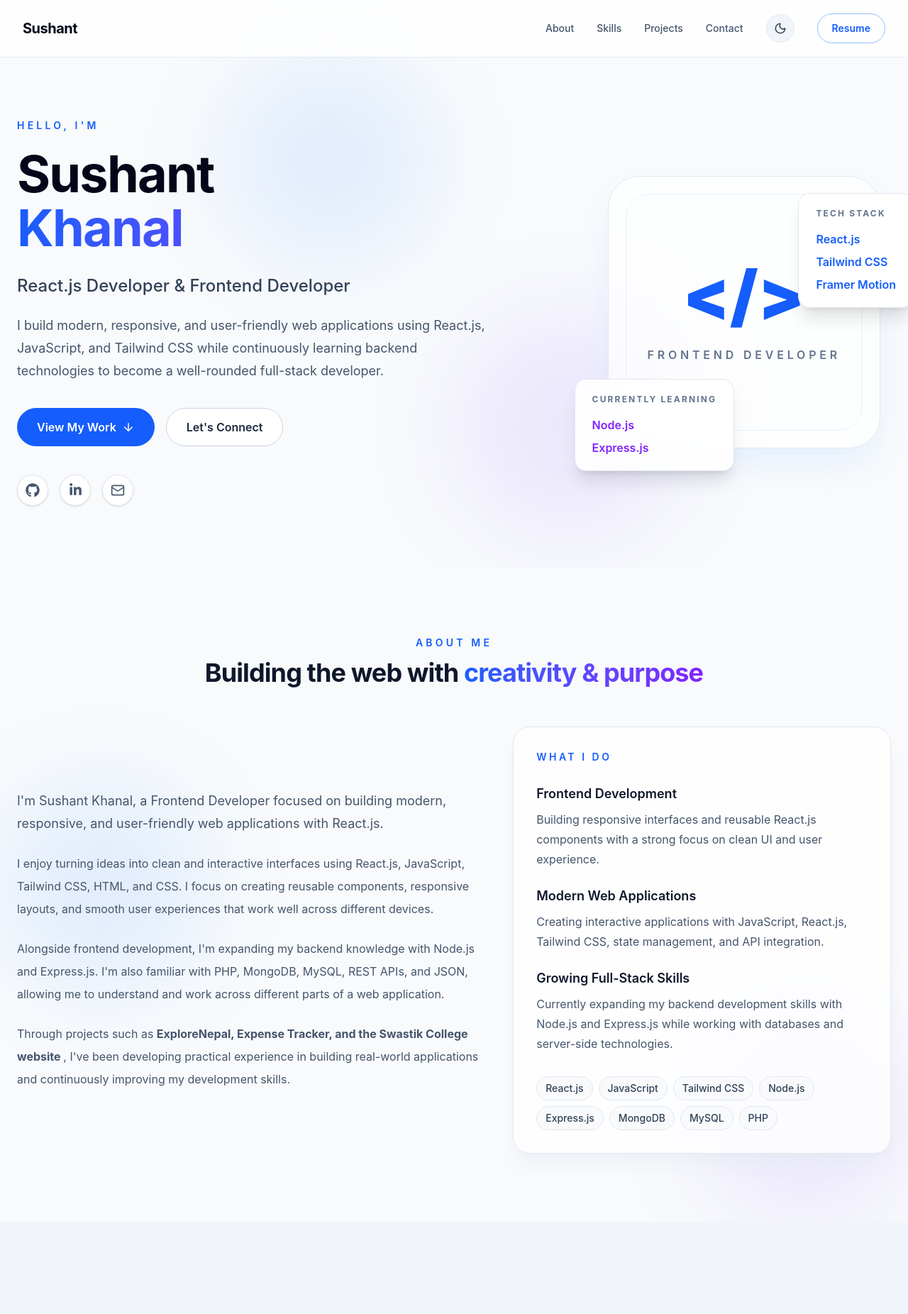
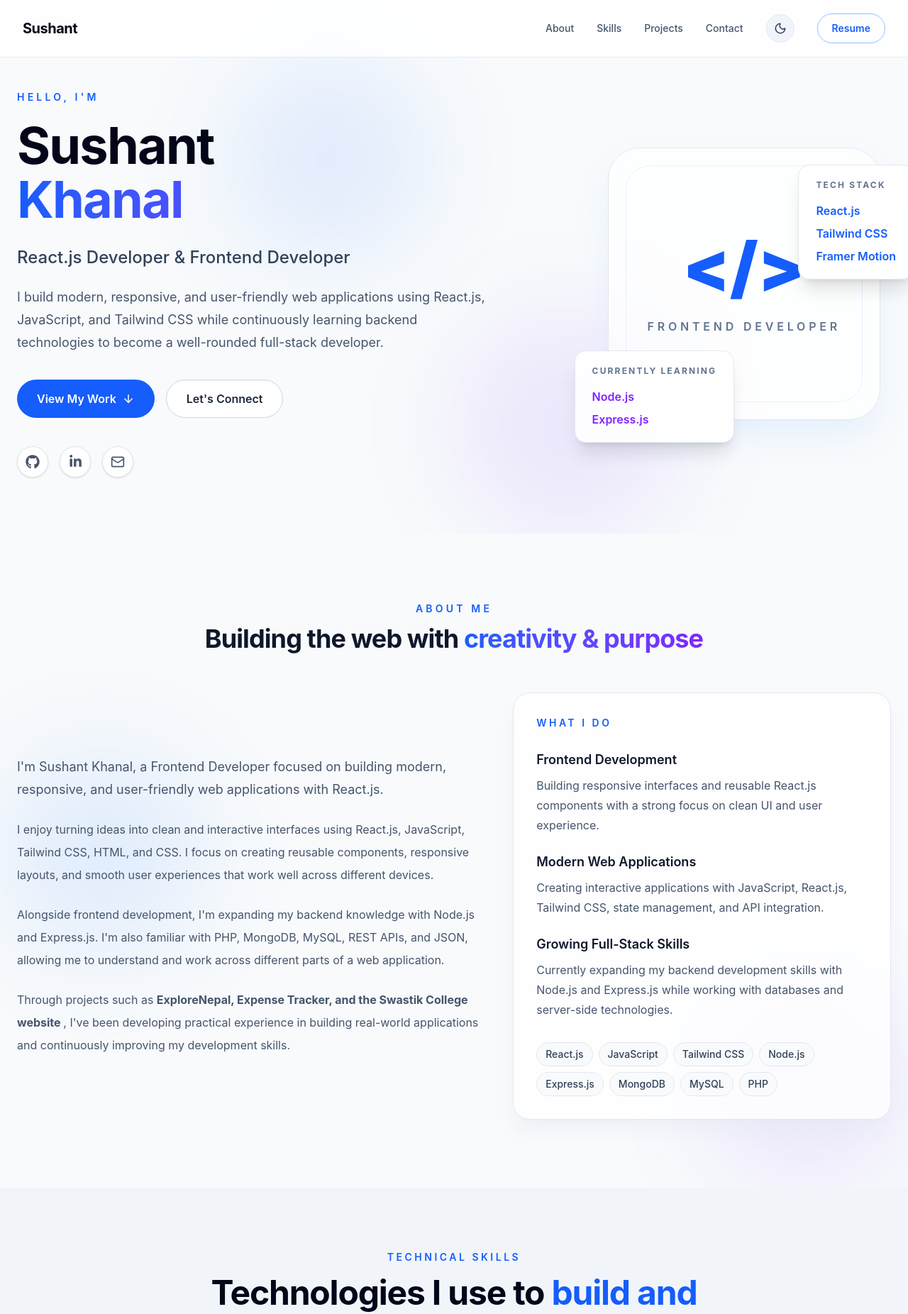
Before and after one commit to sushantkhanal45/Portfolio, a React app: page / in a window 1280 px wide. Shown: the top 1852 px of the page at 71% size. Built offline with nearby package versions, Linux system fonts and the light colour scheme; the HTML template or start-up script is replaced by a standard one.

Commit message:
removed large horizontal spacing between components

```diff
--- a/src/App.jsx
+++ b/src/App.jsx
@@ -1,4 +1,6 @@
-//hmr = hot module replacement..
+// HMR = Hot Module Replacement
+import { useEffect } from "react";
+
 import About from "./components/About.jsx";
 import Contact from "./components/Contact.jsx";
 import Footer from "./components/Footer.jsx";
@@ -8,16 +10,41 @@ import Projects from "./components/Projects.jsx";
 import Skills from "./components/Skills.jsx";
 
 function App() {
+  useEffect(() => {
+    window.history.scrollRestoration = "manual";
+    window.scrollTo(0, 0);
+
+    return () => {
+      window.history.scrollRestoration = "auto";
+    };
+  }, []);
+
   return (
     <>
       <Navbar />
+
       <main>
-        <Hero />
-        <About />
-        <Skills />
-        <Projects />
-        <Contact />
+        <section id="home">
+          <Hero />
+        </section>
+
+        <section id="about" className="-mt-10 sm:-mt-12">
+          <About />
+        </section>
+
+        <section id="skills" className="-mt-8 sm:-mt-10">
+          <Skills />
+        </section>
+
+        <section id="projects" className="-mt-8 sm:-mt-10">
+          <Projects />
+        </section>
+
+        <section id="contact" className="-mt-8 sm:-mt-10">
+          <Contact />
+        </section>
       </main>
+
       <Footer />
     </>
   );
--- a/src/components/Hero.jsx
+++ b/src/components/Hero.jsx
@@ -6,7 +6,7 @@ const Hero = () => {
   return (
     <section
       id="home"
-      className="relative flex min-h-screen items-center overflow-hidden bg-slate-50 px-6 pt-20 transition-colors duration-300 dark:bg-[#070b14]"
+      className="relative flex min-h-screen items-center overflow-x-hidden bg-slate-50 px-6 py-20 transition-colors duration-300 dark:bg-[#070b14]"
     >
       {/* Background glow effects */}
       <div className="pointer-events-none absolute inset-0">
```
